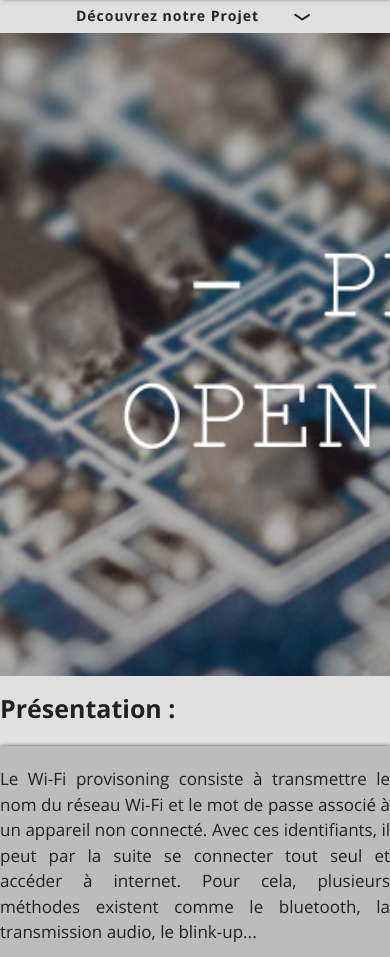
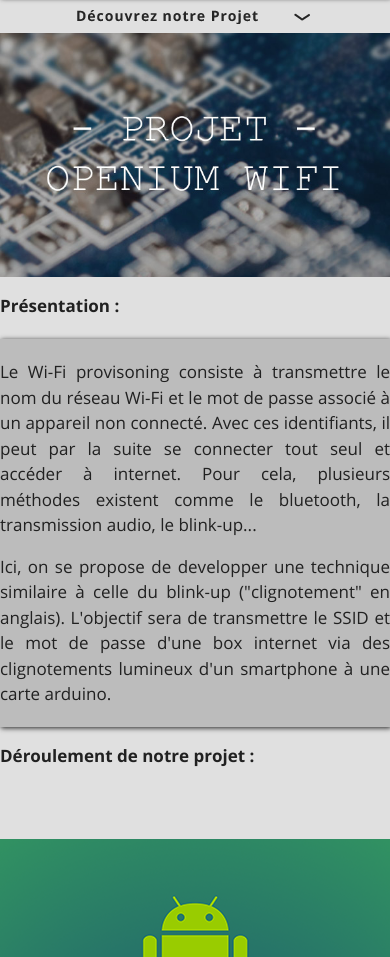
Before and after one commit to TheoPaput/ISIProjetWeb, a plain HTML site: page index.html in a window 390 px wide. Shown: the part 143-1100 px from the top of the page. Drawn offline with Linux system fonts and the light colour scheme.

Commit message:
Stabilisation Media query image + texte

```diff
--- a/index.html
+++ b/index.html
@@ -52,8 +52,8 @@
 	</section>
 
 	<section  class="styletitre">
-		<article class="presentationtitre" id="deroulement">
-			<p class="style1">Déroulement de notre projet :</p>
+		<article class="presentationtitre">
+			<p class="style1" id="deroulement">Déroulement de notre projet :</p>
 		</article>
 	</section>
 
--- a/menu.js
+++ b/menu.js
@@ -1,7 +1,9 @@
 var flag = false;
 var flag_dim = false;
 var ratio = 1035/643;
-var flag_pic = true;
+var ratio2 = 600/376;
+
+
 
 var initPage = function(){
 
@@ -50,12 +52,6 @@ window.onresize = function ()
 }
 
 
- if (document.getElementById("") == 'id1'){
-
- }
-
-
-
 
 
 
@@ -74,19 +70,20 @@ var resizePic = function()
 	    if (a < 1035){
 	    	if (a > 600){
 	    		document.getElementById("couverturePic1").style.backgroundImage = 'url("images/couverture.jpg")';
-	    		flag_pic = true;
 	        	document.getElementById("couverturePic1").style.height = (a / ratio)+"px";
+				document.getElementById("presentation").style.fontSize = 25 +"px";
+				document.getElementById("deroulement").style.fontSize = 25 +"px";
 	        }
-	        else
-	        	/*document.getElementById("couverturePic1").style.height = (600 / ratio)+"px";*/
+	        else{
 	        	document.getElementById("couverturePic1").style.backgroundImage = 'url("images/couvertureMini.jpg")';
-	        	flag_pic = false;
+	        	document.getElementById("couverturePic1").style.height = (a / ratio2)+"px";
+	        	document.getElementById("presentation").style.fontSize = 17 +"px";
+				document.getElementById("deroulement").style.fontSize = 17 +"px";
+	        }
 		}
 	    else
 	        document.getElementById("couverturePic1").style.height = "643px";
 	}
-	/*if (flag_pic == false)
-		document.getElementById("couverturePic1").style.height = 376 +"px";*/
 
 
 
```
